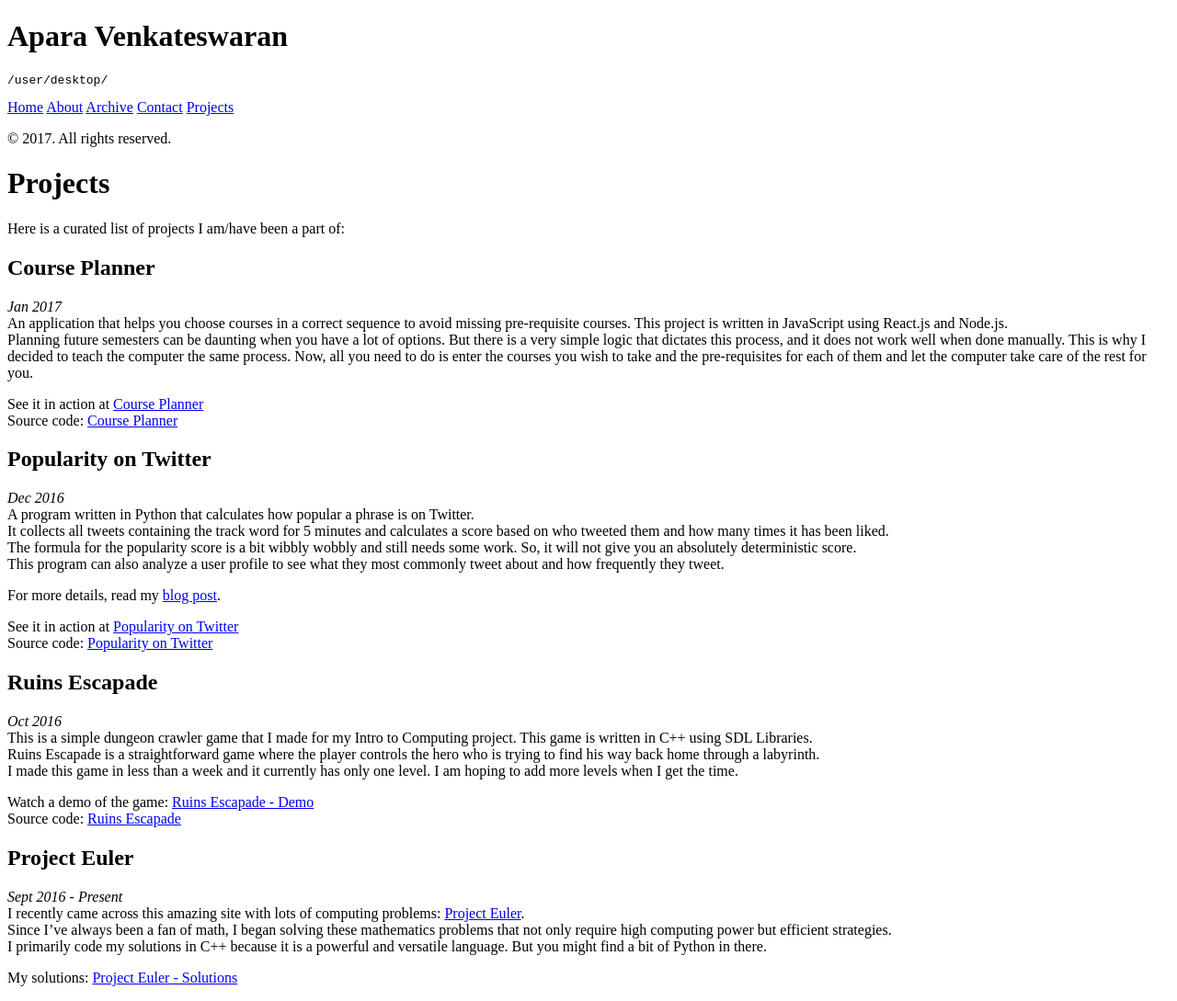
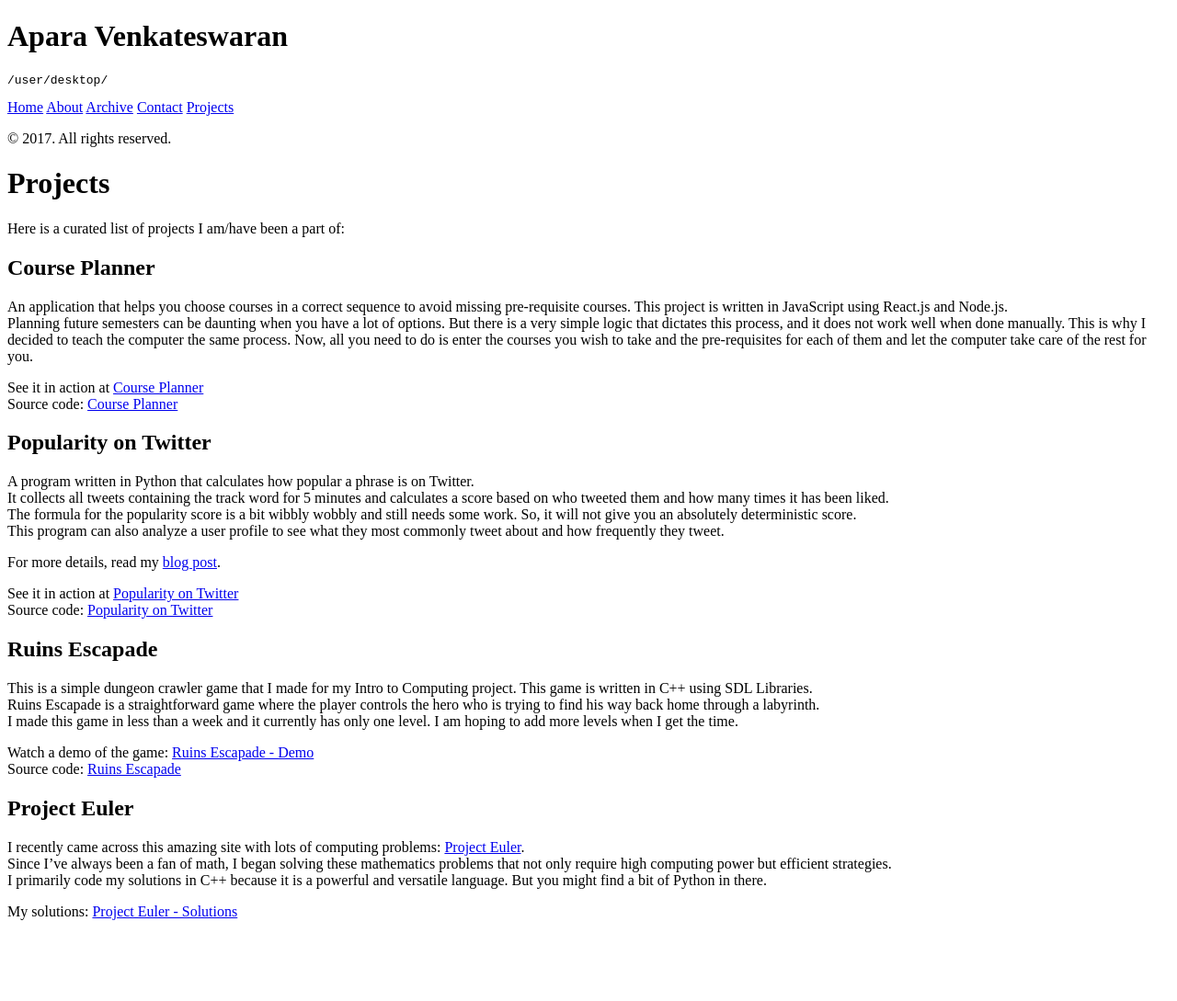
Before and after one commit to AparaV/aparavenkat.com, a Jekyll site: the page built from projects.md, in a window 1280 px wide. Shown: the whole page at 92% size. Built offline with Jekyll 4.4.1, drawn with Linux system fonts in a browser that asks for light colours; after the commit the page ends 1017 px from its top, so only the background shows below that.

Commit message:
Remove dates from projects

```diff
--- a/projects.md
+++ b/projects.md
@@ -5,7 +5,6 @@ title: Projects
 Here is a curated list of projects I am/have been a part of:
 
 ## Course Planner
-*Jan 2017* <br>
 An application that helps you choose courses in a correct sequence to avoid missing pre-requisite courses.
 This project is written in JavaScript using React.js and Node.js. <br>
 Planning future semesters can be daunting when you have a lot of options.
@@ -17,7 +16,6 @@ See it in action at [Course Planner](http://plancourses.herokuapp.com/) <br>
 Source code: [Course Planner](https://github.com/AparaV/course-planner)
 
 ## Popularity on Twitter
-*Dec 2016* <br>
 A program written in Python that calculates how popular a phrase is on Twitter.<br>
 It collects all tweets containing the track word for 5 minutes and calculates a score based on who tweeted them and how many times it has been liked. <br>
 The formula for the popularity score is a bit wibbly wobbly and still needs some work. So, it will not give you an absolutely deterministic score. <br>
@@ -29,7 +27,6 @@ See it in action at [Popularity on Twitter](https://popularity-on-twitter.heroku
 Source code: [Popularity on Twitter](https://github.com/AparaV/Twitter-Analysis)
 
 ## Ruins Escapade
-*Oct 2016* <br>
 This is a simple dungeon crawler game that I made for my Intro to Computing project. This game is written in C++ using SDL Libraries. <Br>
 Ruins Escapade is a straightforward game where the player controls the hero who is trying to find his way back home through a labyrinth. <br>
 I made this game in less than a week and it currently has only one level.
@@ -39,7 +36,6 @@ Watch a demo of the game: [Ruins Escapade - Demo](https://www.youtube.com/watch?
 Source code: [Ruins Escapade](https://github.com/AparaV/Ruins-Escapade)
 
 ## Project Euler
-*Sept 2016 - Present* <br>
 I recently came across this amazing site with lots of computing problems: [Project Euler](http://www.projecteuler.net/). <br>
 Since I've always been a fan of math, I began solving these mathematics problems that not only require high computing power but efficient strategies. <br>
 I primarily code my solutions in C++ because it is a powerful and versatile language. But you might find a bit of Python in there.
```
